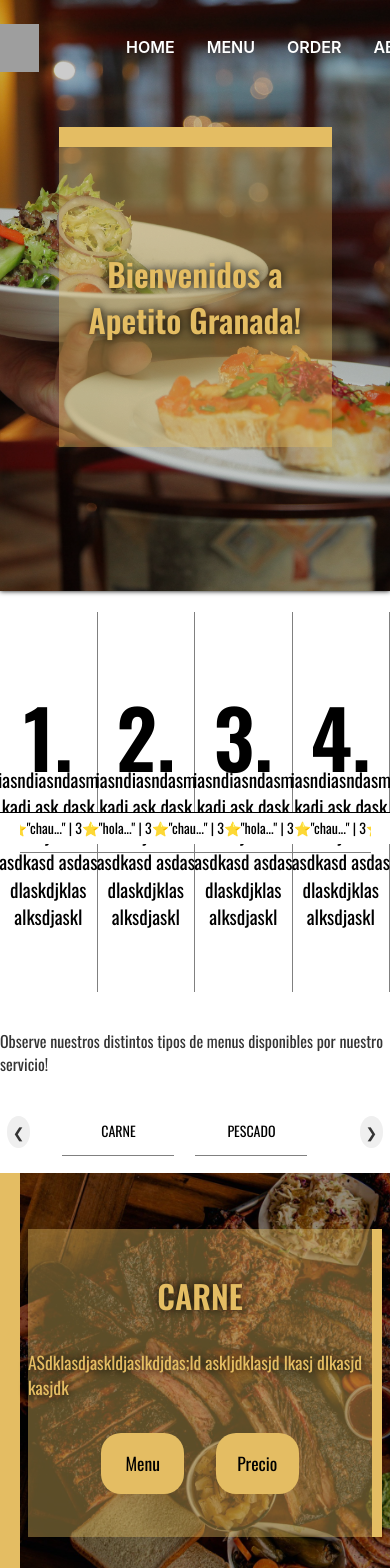
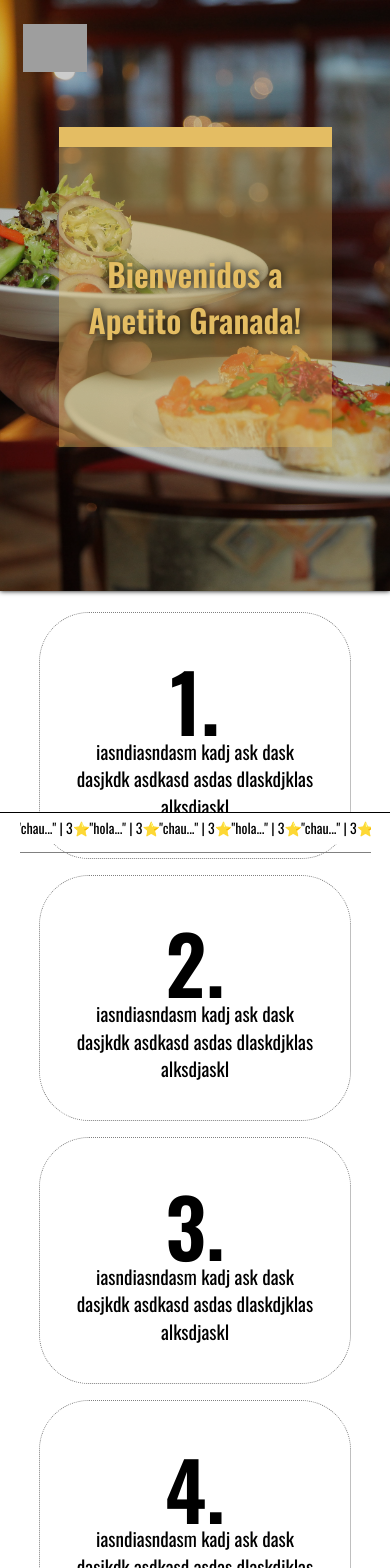
Before and after one commit to LeanM/apetito-granada-web, a React (Create React App) app: page / in a window 390 px wide. Shown: the top 1568 px of the page. Built offline with nearby package versions, Linux system fonts and the light colour scheme; no server answers; grey boxes are pictures that could not be loaded.

Commit message:
Responsive on home top info

```diff
--- a/src/components/home-components/landing/HomeInfo.js
+++ b/src/components/home-components/landing/HomeInfo.js
@@ -103,6 +103,20 @@
     display: "flex",
     justifyContent: "space-evenly",
     alignItems: "center",
+
+    "@media screen and (max-width: 1000px)": {
+      flexWrap: "wrap",
+      height: "100vh",
+    },
+
+    "@media screen and (max-width: 750px)": {
+      flexDirection: "column",
+      height: "120vh",
+      justifyContent: "center",
+      flexWrap: "nowrap",
+      gap: "1rem",
+      marginTop: "2rem",
+    },
   },
   subContainer: {
     width: "25%",
@@ -111,6 +125,18 @@
     display: "flex",
     justifyContent: "center",
     alignItems: "center",
+
+    "@media screen and (max-width: 1000px)": {
+      width: "40%",
+      height: "45%",
+      border: "dotted 1px grey",
+      borderRadius: "50px",
+    },
+
+    "@media screen and (max-width: 750px)": {
+      width: "80%",
+      height: "25%",
+    },
   },
   dataContainer: {
     width: "80%",
@@ -120,6 +146,6 @@
     color: "black",
     justifyContent: "center",
     alignItems: "center",
-    gap: "2rem",
+    gap: "3rem",
   },
 });
--- a/src/components/pagewrappers/PageWrapper.js
+++ b/src/components/pagewrappers/PageWrapper.js
@@ -63,7 +63,7 @@
                 className="page__wrapper__navbar__list__item-account__dropdown-link"
                 to="/prompts"
               >
-                Prompts
+                HOME
               </Link>
             </MDBDropdownItem>
             <MDBDropdownItem className="page__wrapper__navbar__list__item-account__dropdown-item">
@@ -71,7 +71,7 @@
                 className="page__wrapper__navbar__list__item-account__dropdown-link"
                 to="/checkout"
               >
-                Payment
+                MENU
               </Link>
             </MDBDropdownItem>
             <MDBDropdownItem className="page__wrapper__navbar__list__item-account__dropdown-item">
@@ -79,16 +79,32 @@
                 className="page__wrapper__navbar__list__item-account__dropdown-link"
                 to="/userorders"
               >
-                My Orders
+                ORDER
               </Link>
             </MDBDropdownItem>
-            <MDBDropdownItem
-              className="page__wrapper__navbar__list__item-account__dropdown-item"
-              onClick={() => logout()}
-            >
-              <span className="page__wrapper__navbar__list__item-account__dropdown-link-logout">
-                Logout
-              </span>
+            <MDBDropdownItem className="page__wrapper__navbar__list__item-account__dropdown-item">
+              <Link
+                className="page__wrapper__navbar__list__item-account__dropdown-link"
+                to="/userorders"
+              >
+                ABOUT
+              </Link>
+            </MDBDropdownItem>
+            <MDBDropdownItem className="page__wrapper__navbar__list__item-account__dropdown-item">
+              <Link
+                className="page__wrapper__navbar__list__item-account__dropdown-link"
+                to="/userorders"
+              >
+                CONTACT
+              </Link>
+            </MDBDropdownItem>
+            <MDBDropdownItem className="page__wrapper__navbar__list__item-account__dropdown-item">
+              <Link
+                className="page__wrapper__navbar__list__item-account__dropdown-link"
+                to="/userorders"
+              >
+                GALLERY
+              </Link>
             </MDBDropdownItem>
           </MDBDropdownMenu>
         </MDBDropdown>,
--- a/src/css/pagewrapper.css
+++ b/src/css/pagewrapper.css
@@ -262,7 +262,9 @@
       height: 70%;
     }
 
-
+    .page__wrapper__navbar__list__category{
+      display: none;
+    }
 
     .page__wrapper__navbar__list__item{
       width: 4rem;
```
